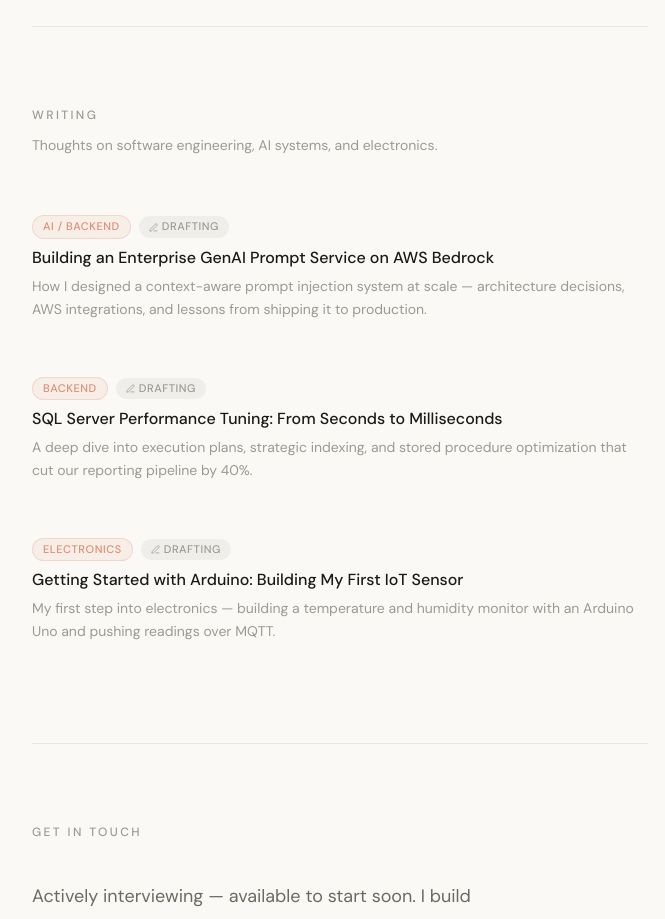
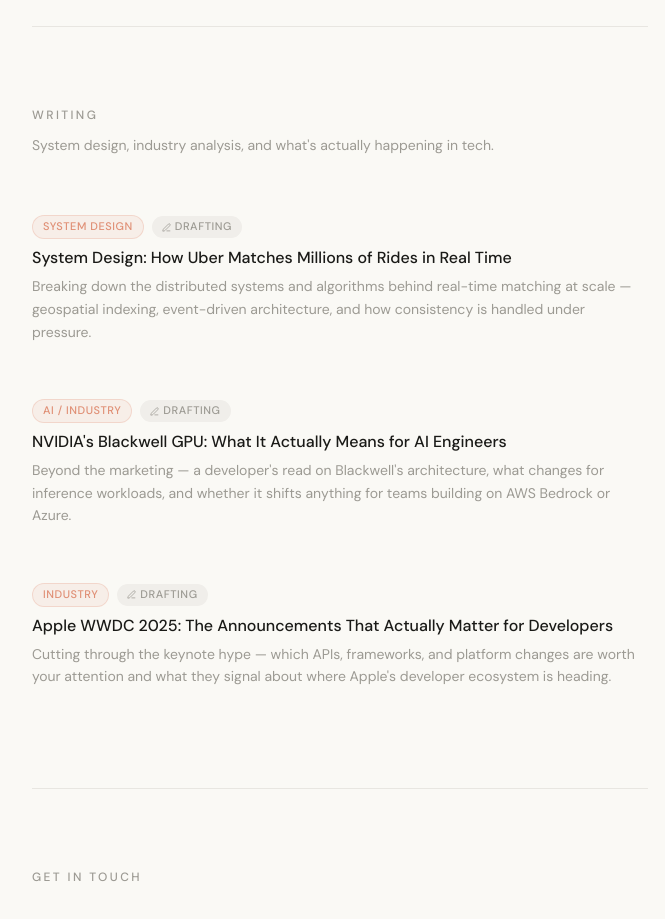
Before and after one commit to Suryab02/surya-portfolio, a React (Vite) app: page / in a window 1280 px wide. Shown: the part 4480-5399 px from the top of the page, without its empty margins (300-965 px from the left). Built offline with nearby package versions, Linux system fonts and the light colour scheme; a web font is replaced by a local one.

Commit message:
Update Writing section to reflect actual blog topics
Posts now reflect the intended content: system design breakdowns,
industry analysis (Nvidia, Apple WWDC), and tech news commentary.

https://claude.ai/code/session_01JRAi6kUKLZ3aG9TQojsqgp

```diff
--- a/src/components/sections/Writing.jsx
+++ b/src/components/sections/Writing.jsx
@@ -22,7 +22,7 @@ export default function Writing() {
         transition={{ duration: 0.5, delay: 0.05 }}
         className="text-sm text-faded mb-10"
       >
-        Thoughts on software engineering, AI systems, and electronics.
+        System design, industry analysis, and what's actually happening in tech.
       </motion.p>
 
       <div className="space-y-4">
--- a/src/data/data.js
+++ b/src/data/data.js
@@ -139,24 +139,24 @@ export const education = {
 
 export const blogPosts = [
   {
-    title: "Building an Enterprise GenAI Prompt Service on AWS Bedrock",
+    title: "System Design: How Uber Matches Millions of Rides in Real Time",
     excerpt:
-      "How I designed a context-aware prompt injection system at scale — architecture decisions, AWS integrations, and lessons from shipping it to production.",
-    tag: "AI / Backend",
+      "Breaking down the distributed systems and algorithms behind real-time matching at scale — geospatial indexing, event-driven architecture, and how consistency is handled under pressure.",
+    tag: "System Design",
     link: null,
   },
   {
-    title: "SQL Server Performance Tuning: From Seconds to Milliseconds",
+    title: "NVIDIA's Blackwell GPU: What It Actually Means for AI Engineers",
     excerpt:
-      "A deep dive into execution plans, strategic indexing, and stored procedure optimization that cut our reporting pipeline by 40%.",
-    tag: "Backend",
+      "Beyond the marketing — a developer's read on Blackwell's architecture, what changes for inference workloads, and whether it shifts anything for teams building on AWS Bedrock or Azure.",
+    tag: "AI / Industry",
     link: null,
   },
   {
-    title: "Getting Started with Arduino: Building My First IoT Sensor",
+    title: "Apple WWDC 2025: The Announcements That Actually Matter for Developers",
     excerpt:
-      "My first step into electronics — building a temperature and humidity monitor with an Arduino Uno and pushing readings over MQTT.",
-    tag: "Electronics",
+      "Cutting through the keynote hype — which APIs, frameworks, and platform changes are worth your attention and what they signal about where Apple's developer ecosystem is heading.",
+    tag: "Industry",
     link: null,
   },
 ];
```
